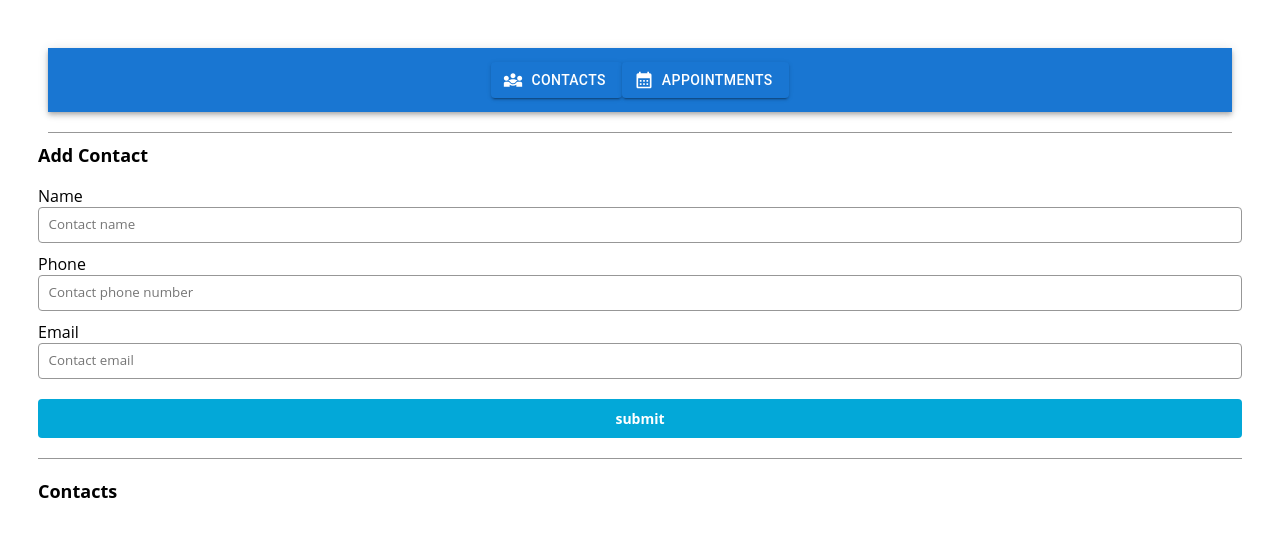
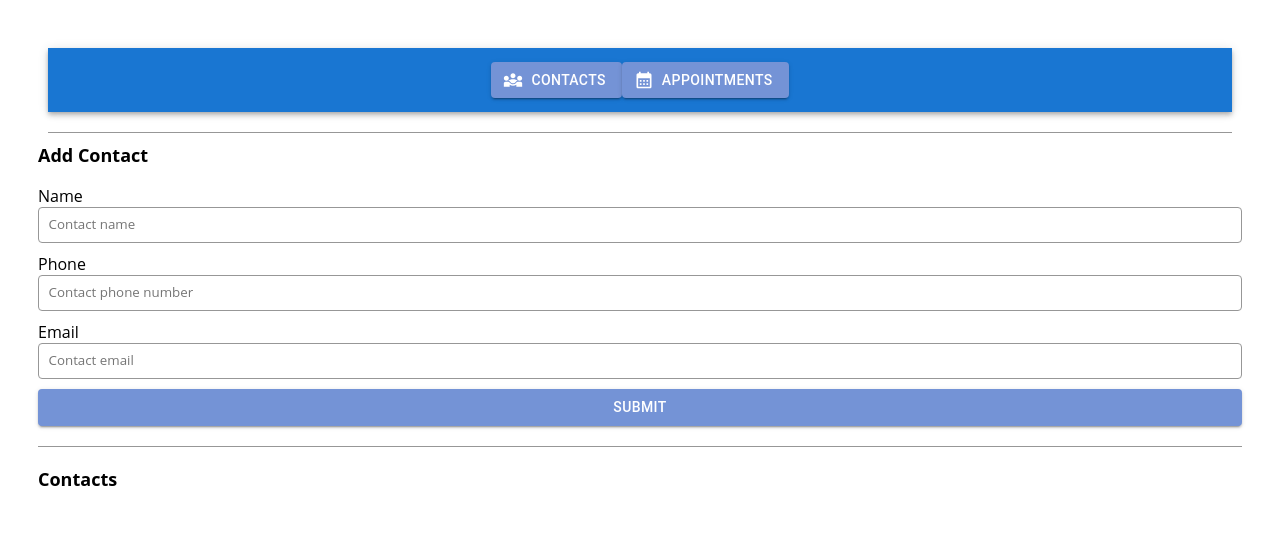
Before and after one commit to Abcshake/AppointmentPlanner, a React (Create React App) app in the folder frontend/: page /contacts in a window 1280 px wide. Shown: the top 536 px of the page. Built offline with nearby package versions, Linux system fonts and the light colour scheme.

Commit message:
Add a theme and color changes

```diff
--- a/frontend/src/App.js
+++ b/frontend/src/App.js
@@ -1,17 +1,17 @@
 import React from "react";
 import { Switch, Route, Redirect, Link } from "react-router-dom";
-import { useState,useEffect  } from "react";
+import { useState  } from "react";
 import { AppointmentsPage } from "./containers/appointmentsPage/AppointmentsPage";
 import { ContactsPage } from "./containers/contactsPage/ContactsPage";
 import { UpdateContactForm } from "./components/updateForm/updateContactForm";
-import Box from '@mui/material/Box';
 import Container from '@mui/material/Container';
 import AppBar from '@mui/material/AppBar';
 import ToolBar from '@mui/material/Toolbar';
-import Typography from '@mui/material/Typography';
 import Button from '@mui/material/Button';
 import Diversity3Icon from '@mui/icons-material/Diversity3';
 import CalendarMonthIcon from '@mui/icons-material/CalendarMonth';
+import { ThemeProvider } from "@mui/material";
+import { Theme } from "./Theme";
 
 function App() {
   /*
@@ -118,10 +118,12 @@ function App() {
       <AppBar position="relative">
         <Container maxWidth="xl">
           <ToolBar>
-            <Container sx={{display: "flex", justifyContent: "center"}}>
+            <ThemeProvider theme={Theme}>
+            <Container sx={{display: "flex", justifyContent: "center", color: "primary"}}>
               <Button startIcon={<Diversity3Icon />} variant="contained" component={Link} to={ROUTES.CONTACTS}>Contacts</Button>
               <Button startIcon={<CalendarMonthIcon />} variant="contained" component={Link} to={ROUTES.APPOINTMENTS}>Appointments</Button>
             </Container>
+            </ThemeProvider>
           </ToolBar>
         </Container>
       </AppBar>
@@ -137,7 +139,8 @@ function App() {
               addContacts={addContacts}
               onDelete={handleDelete}
               contacts={contacts}
-              onQuery={setQuery} />
+              onQuery={setQuery}
+               />
           </Route>
           <Route path={ROUTES.APPOINTMENTS}>
             {/* Add props to AppointmentsPage */}
@@ -153,7 +156,7 @@ function App() {
              contact={query}
              onUpdate={handleUpdate}
              contacts={contacts}
-              />
+             />
           </Route>
         </Switch>
       </main>
--- /dev/null
+++ b/frontend/src/Theme.js
@@ -0,0 +1,14 @@
+import { createTheme  } from '@mui/material/styles';
+
+export const Theme = createTheme ({
+  palette: {
+    mode: 'light',
+    primary: {
+      main: '#7493D6',
+      other: "#99faff"
+    },
+    secondary: {
+      main: '#E29842',
+    },
+  },
+});
--- a/frontend/src/components/contactForm/ContactForm.js
+++ b/frontend/src/components/contactForm/ContactForm.js
@@ -1,4 +1,7 @@
 import React from "react";
+import { ThemeProvider } from "@mui/material";
+import { Theme } from "../../Theme";
+import Button from '@mui/material/Button';
 
 //potential entry point for post express route for contacts - not its got
 
@@ -54,8 +57,9 @@ export const ContactForm = (props) => {
          required
          placeholder="Contact email">
          </input>
-
-        <input type="submit" value="submit"></input>
+        <ThemeProvider theme={Theme}>
+          <Button type="submit" value="submit"  variant="contained" fullWidth= "true" sx={{backgroundColor: "primary.main", color: "white"}}>Submit</Button>
+        </ThemeProvider>
       </form>
     </div>
   );
--- a/frontend/src/components/tile/Tile.js
+++ b/frontend/src/components/tile/Tile.js
@@ -3,11 +3,12 @@ import { useEffect  } from "react";
 import { useHistory } from 'react-router-dom';
 import Card from '@mui/material/Card';
 import CardActions from '@mui/material/CardActions';
-import CardContent from '@mui/material/CardContent';
-import Paper from "@mui/material/Paper";
 import Button from '@mui/material/Button';
 import Typography from '@mui/material/Typography';
 import { Grid } from "@mui/material";
+import Container from '@mui/material/Container';
+import { ThemeProvider } from "@mui/material";
+import { Theme } from "../../Theme";
 
 export const Tile = ({tile,onDelete, onQuery}) => {
 const history = useHistory();
@@ -44,25 +45,24 @@ useEffect(() => {
 
 return (
   <div>
-    <Grid container
-      direction="rows"
-      columns={{ xs: 4, sm: 4, md: 4 }}>
-      <Grid item container direction="column" >
-        <Grid item justifyContent="center">
-          <Card  xs={4}>
+    <Grid container direction="column">
+    <Container  sx={{gap: 2}}>
+    <ThemeProvider theme={Theme}>
+        <Card sx={{ backgroundColor: "primary.main" }}>
         {Object.values(tile).map((tile) => (
-            <Typography variant="body2" key={tile.id}>
+          <Typography variant="body2" >
           {tile}
         </Typography>
       ))}
         </Card>
-         </Grid>
-      </Grid>
-        <CardActions>
+  <CardActions sx={{ backgroundColor: "primary.other" }}>
     <Button size="medium" onClick={handleDelete}>Delete</Button>
     <Button size="medium" onClick={handleUpdate}>Update</Button>
   </CardActions>
+  </ThemeProvider>
+  </Container>
 </Grid>
+
   </div>
 );
 };
```
Lines whose indentation alone changed are shown as unchanged.
